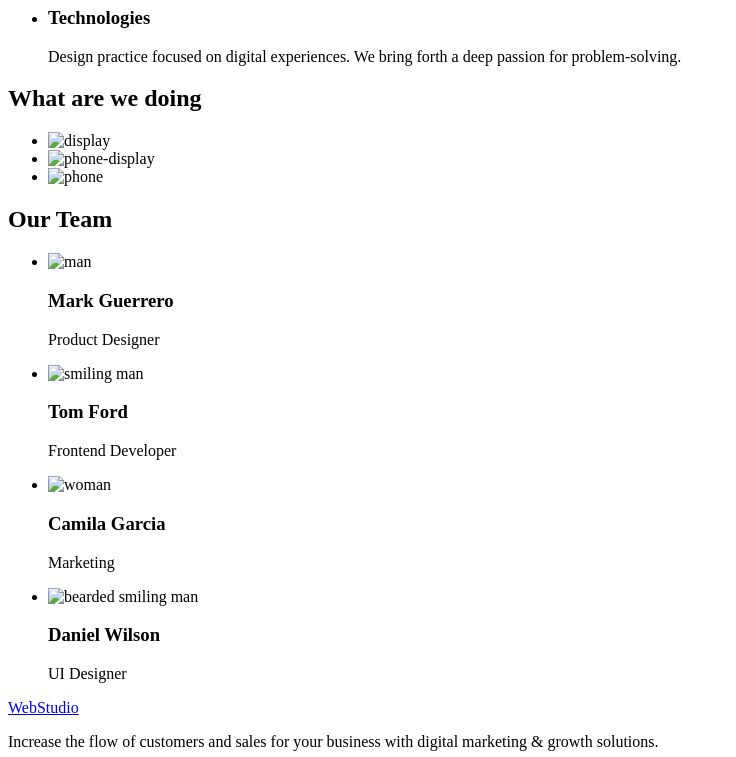
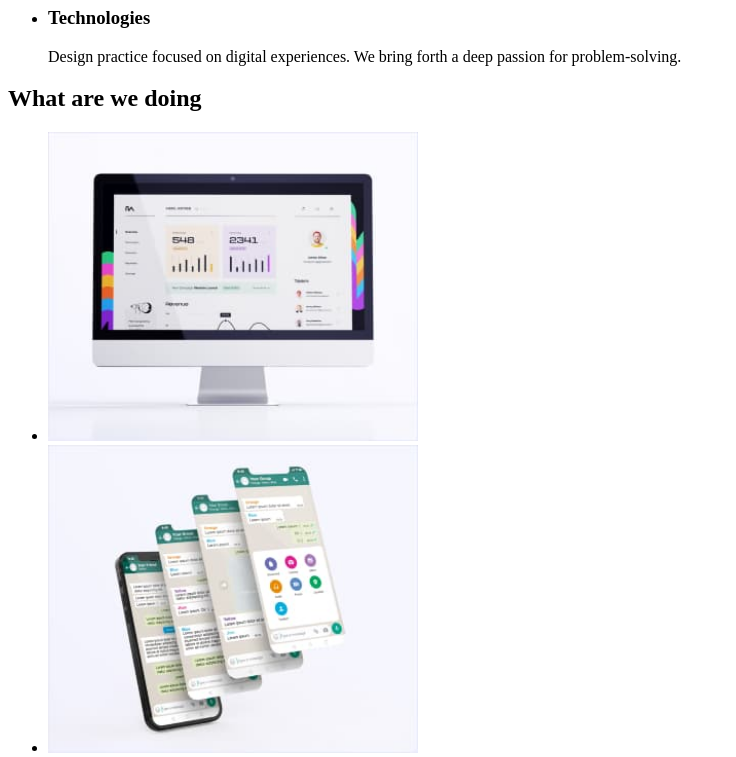
Before and after one commit to bavovna228/goit-markup-hw-06, a plain HTML site: page index.html in a window 1280 px wide. Shown: the part 480-1237 px from the top of the page, without its empty margins (0-736 px from the left). Drawn offline with Linux system fonts and the light colour scheme.

Commit message:
update index.html

```diff
--- a/index.html
+++ b/index.html
@@ -73,15 +73,15 @@
       <section>
         <h2>What are we doing</h2>
         <ul>
-          <li><img src="./images/display.jpg" alt="display" width="370" /></li>
+          <li><img src="./img/display.jpg" alt="display" width="370" /></li>
           <li>
             <img
-              src="./images/phone-display.jpg"
+              src="./img/phone-display.jpg"
               alt="phone-display"
               width="370"
             />
           </li>
-          <li><img src="./images/phone.jpg" alt="phone" width="370" /></li>
+          <li><img src="./img/phone.jpg" alt="phone" width="370" /></li>
         </ul>
       </section>
       <!-- sectiion 4  -->
@@ -89,23 +89,23 @@
         <h2>Our Team</h2>
         <ul>
           <li>
-            <img src="./images/man.jpg" alt="man" width="370" />
+            <img src="./img/man.jpg" alt="man" width="370" />
             <h3>Mark Guerrero</h3>
             <p>Product Designer</p>
           </li>
           <li>
-            <img src="./images/smilingman.jpg" alt="smiling man" width="370" />
+            <img src="./img/smilingman.jpg" alt="smiling man" width="370" />
             <h3>Tom Ford</h3>
             <p>Frontend Developer</p>
           </li>
           <li>
-            <img src="./images/woman.jpg" alt="woman" width="370" />
+            <img src="./img/woman.jpg" alt="woman" width="370" />
             <h3>Camila Garcia</h3>
             <p>Marketing</p>
           </li>
           <li>
             <img
-              src="./images/bearded-smiling-man.jpg"
+              src="./img/bearded-smiling-man.jpg"
               alt="bearded smiling man"
               width="370"
             />
```
